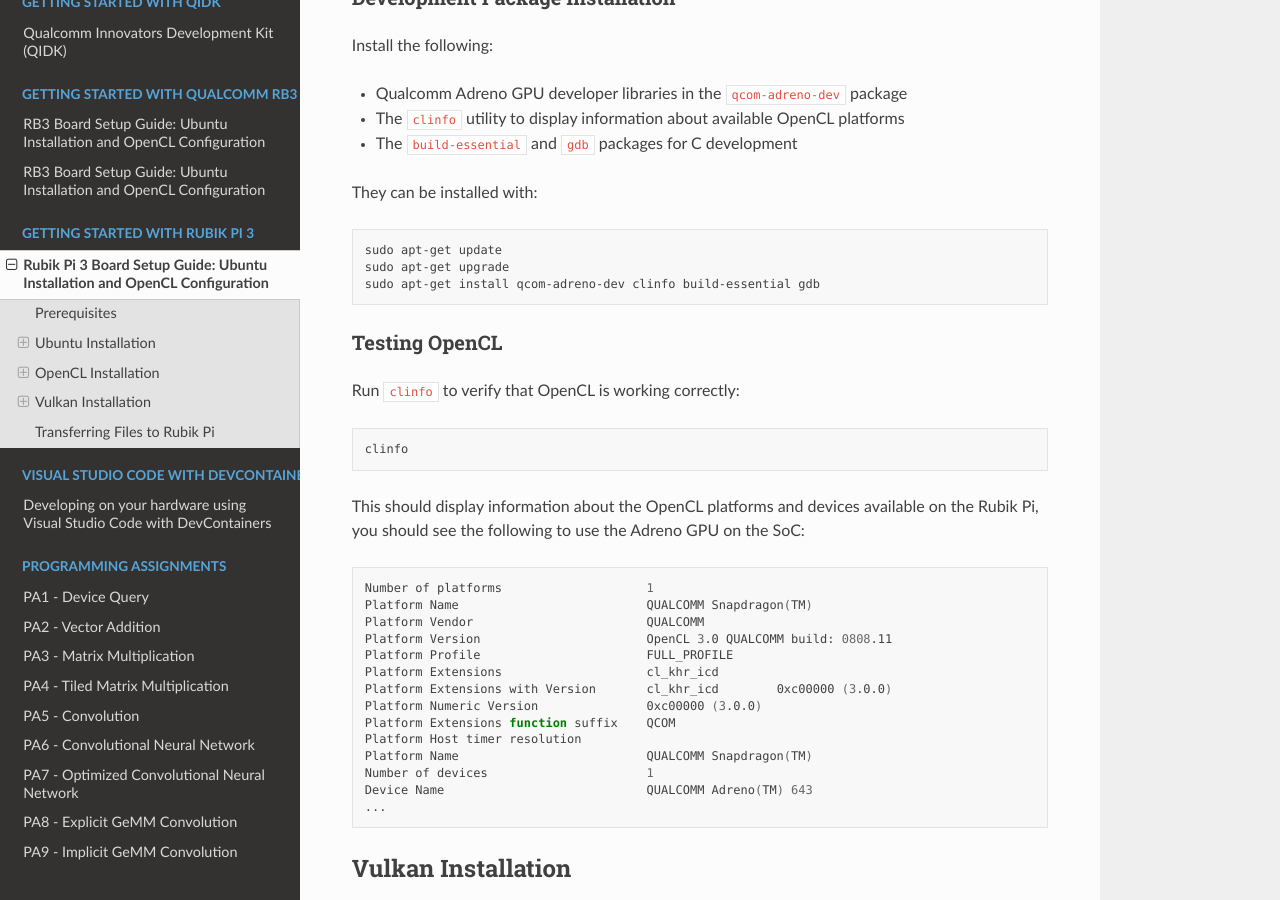
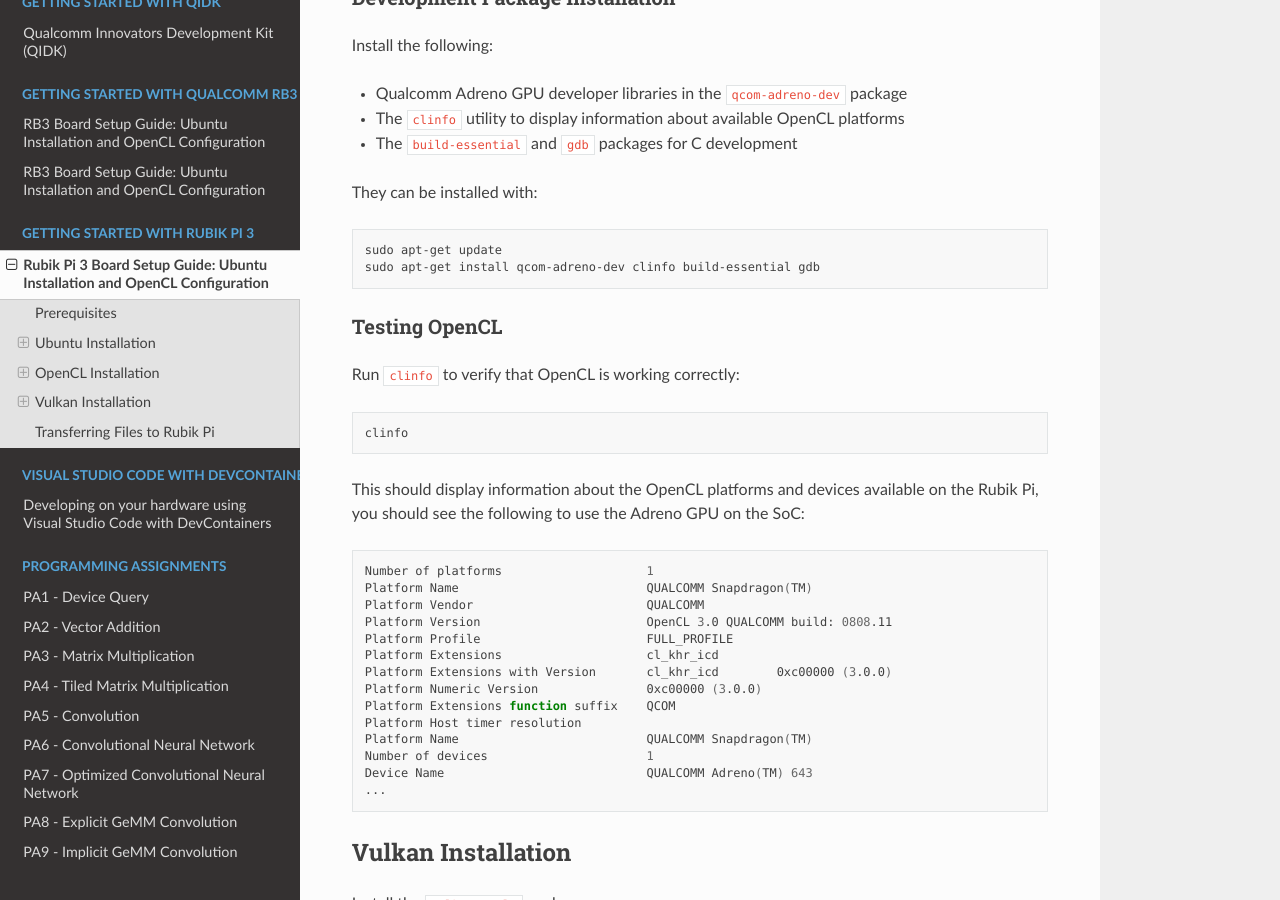
Before and after one commit to KastnerRG/cse160-docs, a Sphinx documentation site: the page built from docs/source/RP3.rst, in a window 1280 px wide and 900 px high, scrolled down 7819 px. Built offline with Sphinx 7.4.7 and the Read the Docs theme 3.1.0, drawn with Linux system fonts in a browser that asks for light colours; formulas are drawn with MathJax 3.

Commit message:
Update RP3.rst
rm upgrade

```diff
--- a/docs/source/RP3.rst
+++ b/docs/source/RP3.rst
@@ -217,7 +217,6 @@
 .. code-block:: bash
 
     sudo apt-get update
-    sudo apt-get upgrade
     sudo apt-get install qcom-adreno-dev clinfo build-essential gdb
 
 Testing OpenCL
```
